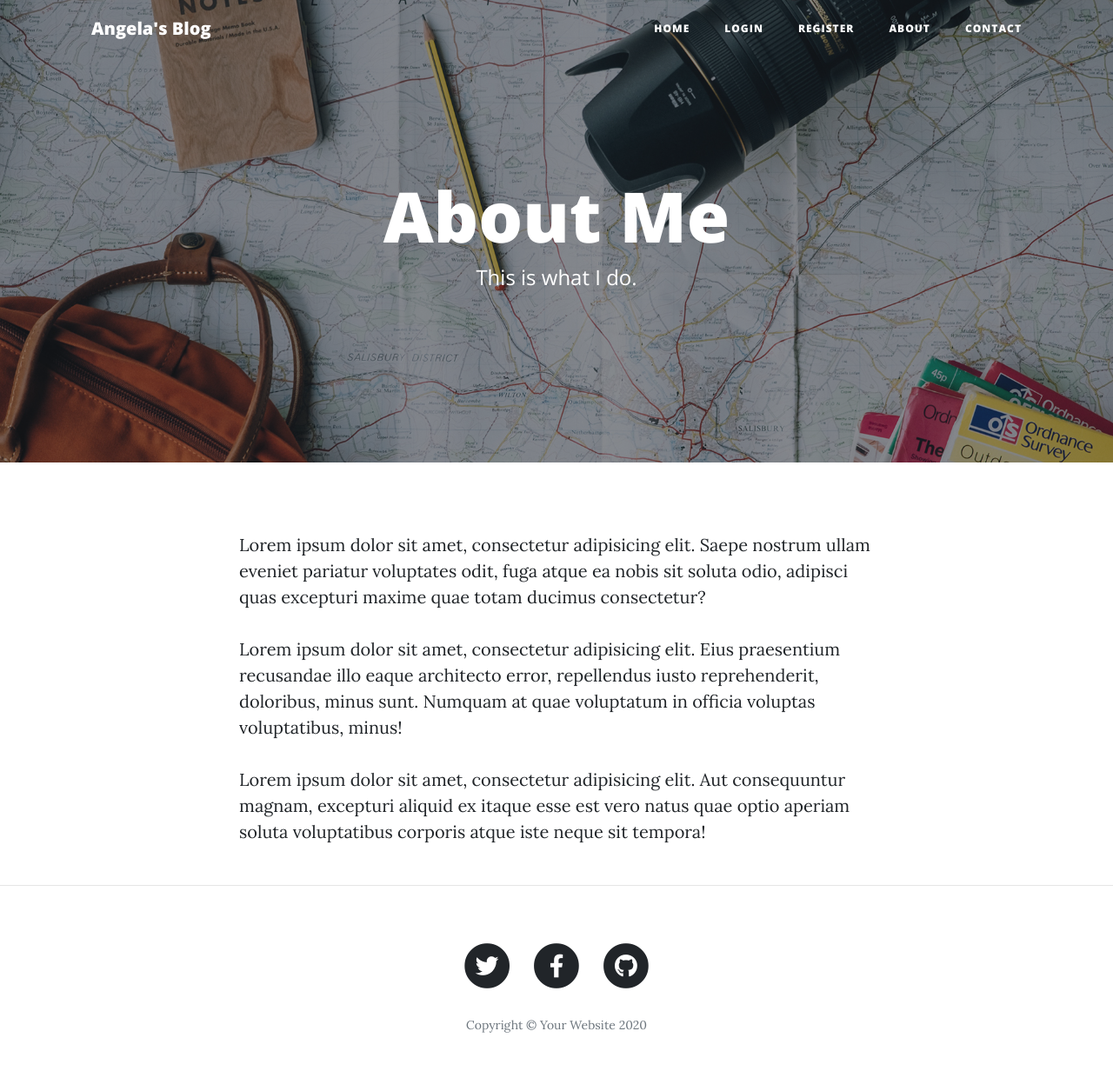
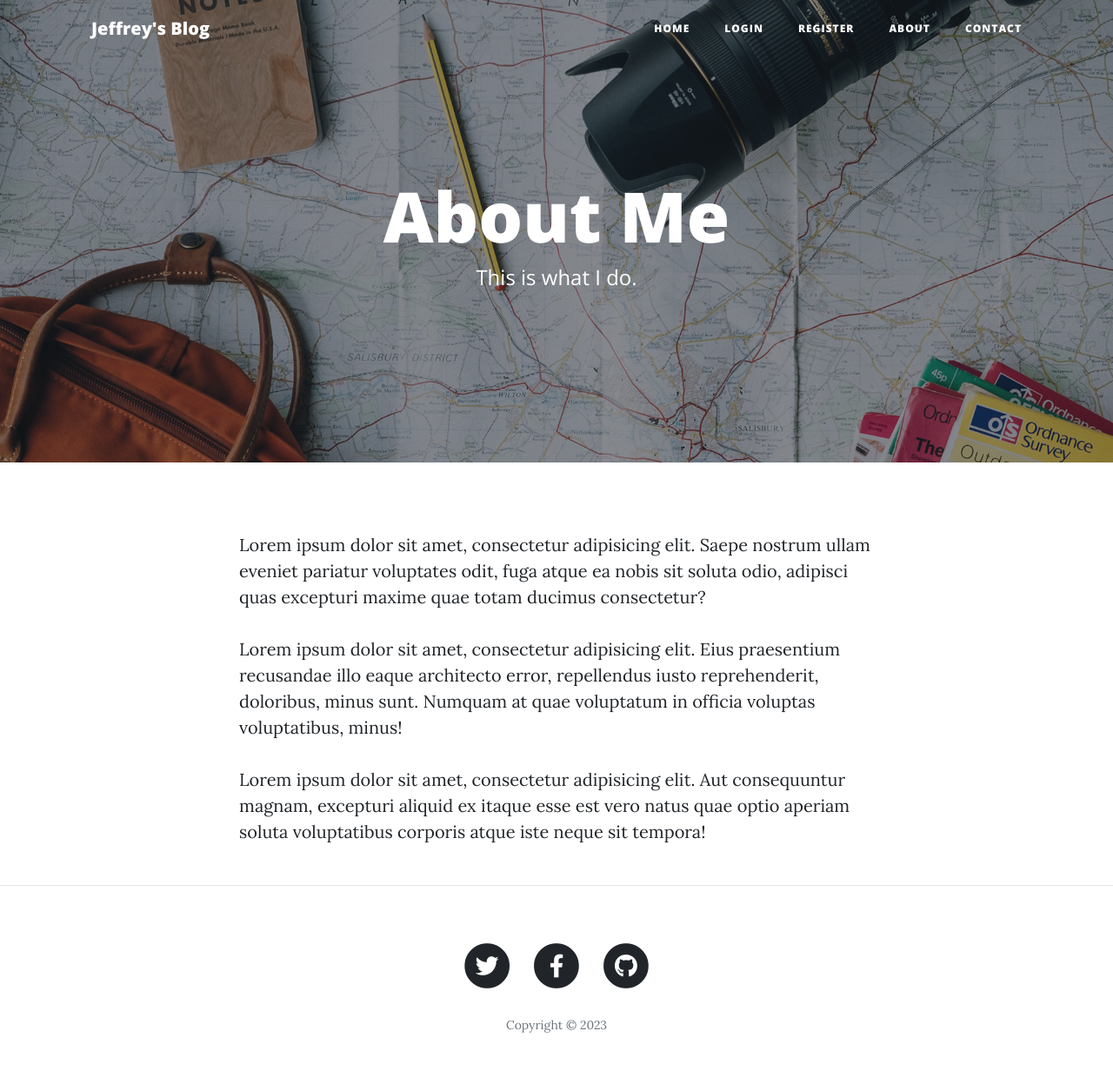
Before and after one commit to sevesys/day-69-blog-with-users-start, a Flask app: page /about in a window 1280 px wide. Shown: the whole page at 87% size. Run offline with Flask 3, Linux system fonts and the light colour scheme; some libraries are stand-ins or nearby versions.

Commit message:
change "Angela's Blog" in header to "Jeffrey's Blog" change copyright in footer

```diff
--- a/templates/footer.html
+++ b/templates/footer.html
@@ -29,7 +29,7 @@
               </a>
             </li>
           </ul>
-          <p class="copyright text-muted">Copyright &copy; Your Website 2020</p>
+          <p class="copyright text-muted">Copyright &copy; 2023 </p>
         </div>
       </div>
     </div>
--- a/templates/header.html
+++ b/templates/header.html
@@ -8,7 +8,7 @@
   <meta name="description" content="">
   <meta name="author" content="">
 
-  <title>Angela's Blog</title>
+  <title>Jeffreys's Blog</title>
 
   <!-- Bootstrap core CSS -->
   <link href="{{ url_for('static', filename='vendor/bootstrap/css/bootstrap.min.css') }}" rel="stylesheet">
@@ -28,7 +28,7 @@
   <!-- Navigation -->
   <nav class="navbar navbar-expand-lg navbar-light fixed-top" id="mainNav">
     <div class="container">
-      <a class="navbar-brand" href="{{url_for('get_all_posts')}}">Angela's Blog</a>
+      <a class="navbar-brand" href="{{url_for('get_all_posts')}}">Jeffrey's Blog</a>
       <button class="navbar-toggler navbar-toggler-right" type="button" data-toggle="collapse" data-target="#navbarResponsive" aria-controls="navbarResponsive" aria-expanded="false" aria-label="Toggle navigation">
         Menu
         <i class="fas fa-bars"></i>
```
